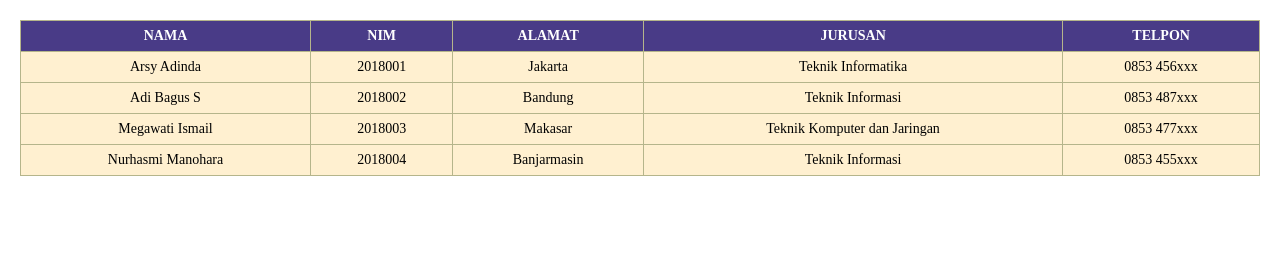
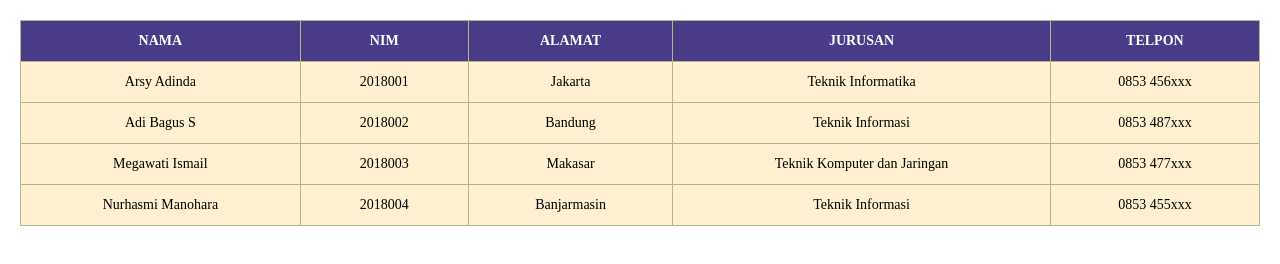
Before and after one commit to edindzekoo-blip/LKPDTABEL2, a plain HTML site: page index.html in a window 1280 px wide. Drawn offline with Linux system fonts and the light colour scheme.

Commit message:
Update style.css

```diff
--- a/style.css
+++ b/style.css
@@ -1,10 +1,12 @@
 body {
     font-family: "Times New Roman", serif;
     margin: 20px;
+    overflow-x: auto;
 }
 
 table {
     width: 100%;
+    min-width: 900px;
     border-collapse: collapse;
     font-size: 14px;
 }
@@ -12,14 +14,16 @@ table {
 th {
     background-color: #493b87;
     color: white;
-    padding: 7px;
+    padding: 12px 25px;
     border: 1px solid #b5b58b;
     text-align: center;
+    white-space: nowrap;
 }
 
 td {
     background-color: #fff0d0;
-    padding: 7px;
+    padding: 12px 25px;
     border: 1px solid #b5b58b;
     text-align: center;
+    white-space: nowrap;
 }
```
